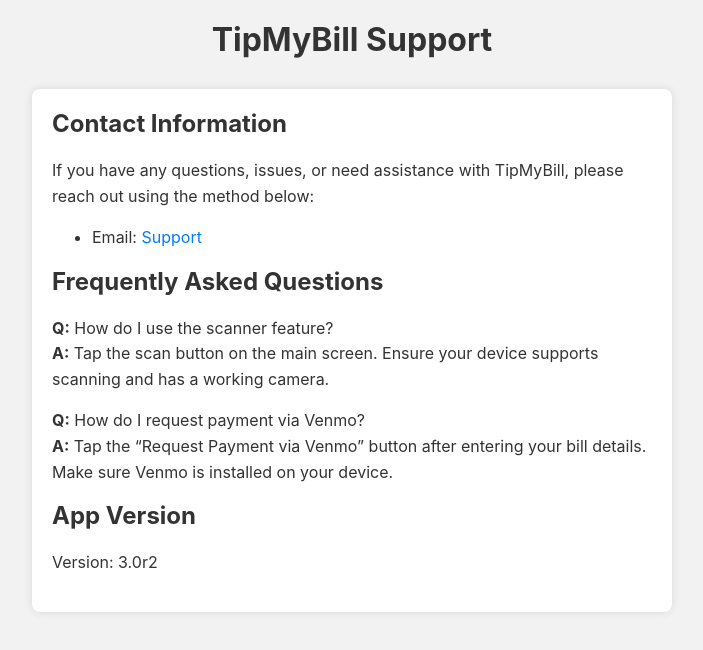
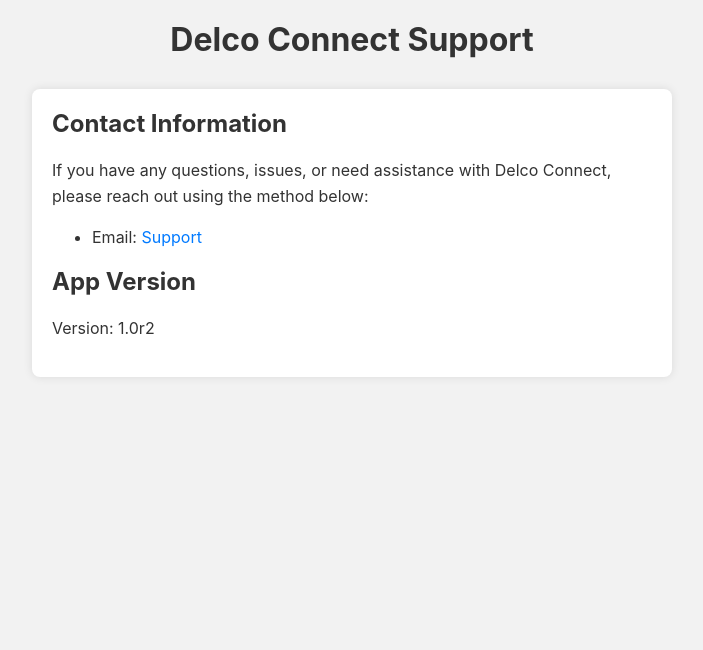
Before and after one commit to rock4009/TipMyBillSupport, a plain HTML site: page index.html in a window 1280 px wide. Shown: the whole page, without its empty margins (288-991 px from the left). Drawn offline with Linux system fonts and the light colour scheme.

Commit message:
Update index.html

```diff
--- a/index.html
+++ b/index.html
@@ -38,23 +38,16 @@
 </head>
 <body>
   <header>
-    <h1>TipMyBill Support</h1>
+    <h1>Delco Connect Support</h1>
   </header>
   <div class="container">
     <h2>Contact Information</h2>
-    <p>If you have any questions, issues, or need assistance with TipMyBill, please reach out using the method below:</p>
+    <p>If you have any questions, issues, or need assistance with Delco Connect, please reach out using the method below:</p>
     <ul>
       <li>Email: <a href="minster_lever4k@icloid.com">Support</a></li>
     </ul>
-    <h2>Frequently Asked Questions</h2>
-    <p><strong>Q:</strong> How do I use the scanner feature?<br>
-       <strong>A:</strong> Tap the scan button on the main screen. Ensure your device supports scanning and has a working camera.
-    </p>
-    <p><strong>Q:</strong> How do I request payment via Venmo?<br>
-       <strong>A:</strong> Tap the “Request Payment via Venmo” button after entering your bill details. Make sure Venmo is installed on your device.
-    </p>
     <h2>App Version</h2>
-    <p>Version: 3.0r2</p>
+    <p>Version: 1.0r2</p>
   </div>
 </body>
 </html>
```
